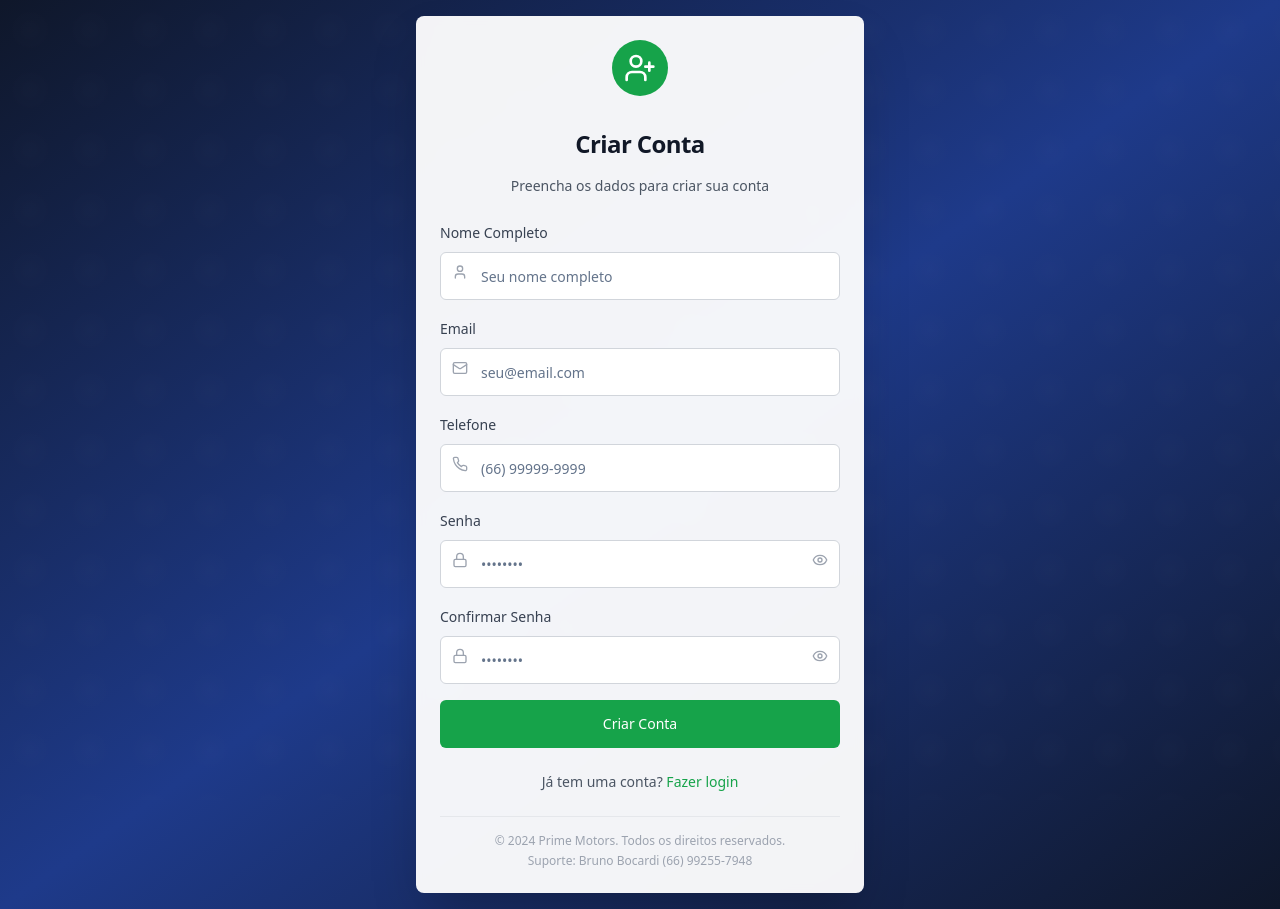
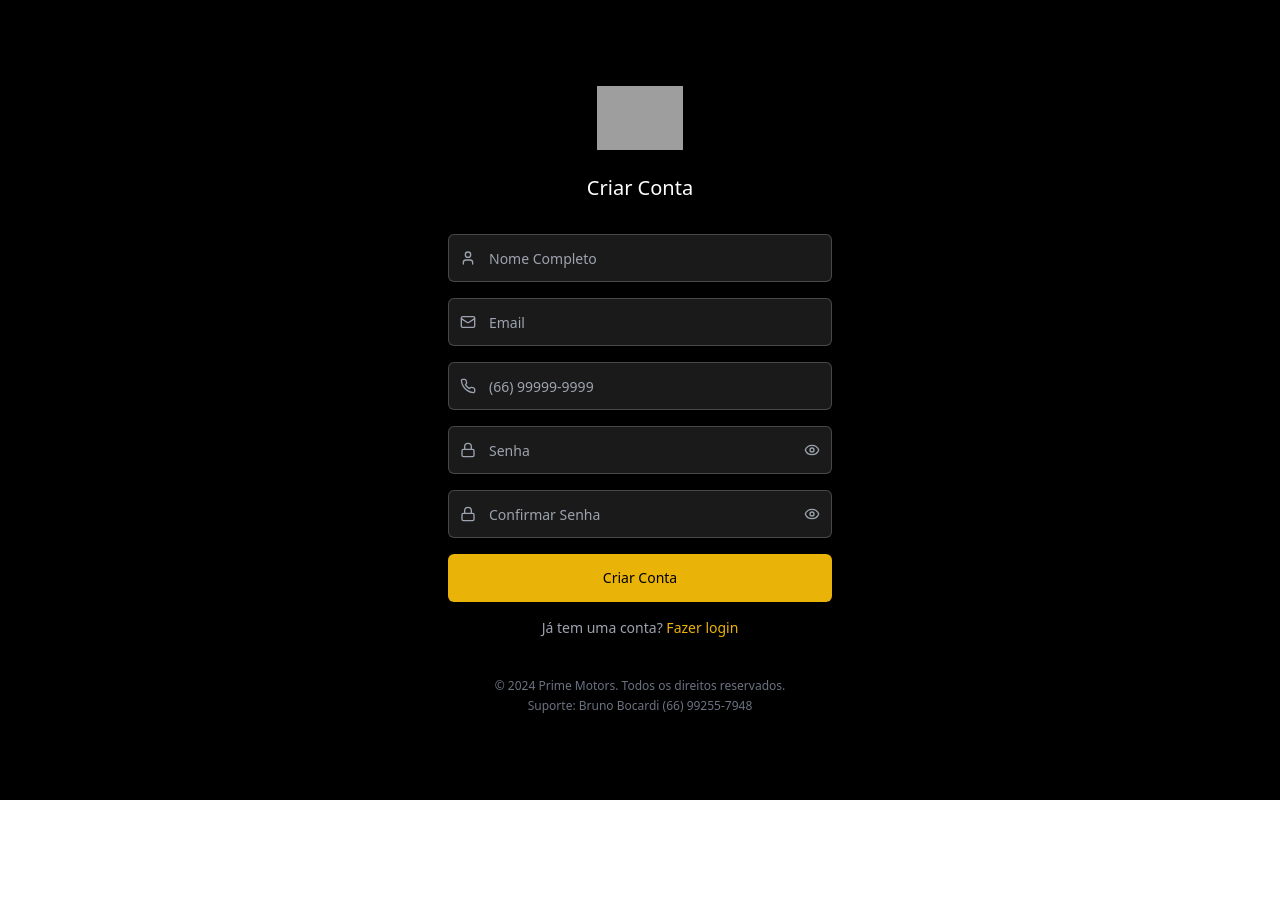
Before and after one commit to emarasimeone/prime-motors-login-auth, a React (Vite) app: page / in a window 1280 px wide. Both pictures are taken after a click on the button "Criar conta". After the commit the page ends 800 px from the top, so only its background shows below. Built offline with nearby package versions, Linux system fonts and the light colour scheme; grey boxes are pictures that could not be loaded.

Commit message:
Refactor: Update login page design
Update the login page design to match the provided image and use the specified logo.

```diff
--- a/src/components/LoginForm.tsx
+++ b/src/components/LoginForm.tsx
@@ -1,11 +1,10 @@
 
 import { useState } from 'react';
-import { Card, CardContent, CardDescription, CardHeader, CardTitle } from '@/components/ui/card';
+import { Card, CardContent } from '@/components/ui/card';
 import { Input } from '@/components/ui/input';
 import { Button } from '@/components/ui/button';
-import { Label } from '@/components/ui/label';
 import { Alert, AlertDescription } from '@/components/ui/alert';
-import { Eye, EyeOff, Lock, Mail, Car, Loader2 } from 'lucide-react';
+import { Eye, EyeOff, Lock, User, Loader2 } from 'lucide-react';
 import { useToast } from '@/hooks/use-toast';
 
 interface LoginFormProps {
@@ -30,7 +29,6 @@ const LoginForm = ({ onSwitchToRegister }: LoginFormProps) => {
     setError('');
     setLoading(true);
 
-    // Validações básicas
     if (!email || !password) {
       setError('Por favor, preencha todos os campos');
       setLoading(false);
@@ -50,17 +48,13 @@ const LoginForm = ({ onSwitchToRegister }: LoginFormProps) => {
     }
 
     try {
-      // Simular chamada para API
       await new Promise(resolve => setTimeout(resolve, 2000));
 
-      // Simular sucesso para demonstração
       if (email === 'admin@primemotors.com' && password === '123456') {
         toast({
           title: "Login realizado com sucesso!",
           description: "Bem-vindo ao sistema Prime Motors"
         });
-
-        // Aqui você redirecionaria para o dashboard
         console.log('Login bem-sucedido - redirecionando para dashboard...');
       } else {
         setError('Email ou senha incorretos');
@@ -74,76 +68,61 @@ const LoginForm = ({ onSwitchToRegister }: LoginFormProps) => {
   };
 
   return (
-    <Card className="w-full max-w-md mx-auto backdrop-blur-sm bg-white/95 shadow-2xl border-0 animate-fade-in">
-      <CardHeader className="space-y-4 text-center pb-6">
-        <div className="flex justify-center mb-4">
-          <div className="bg-blue-600 p-3 rounded-full">
-            <Car className="h-8 w-8 text-white" />
+    <div className="w-full max-w-sm mx-auto">
+      <div className="text-center mb-8">
+        <img
+          src="https://plataformaweb-sites.s3.amazonaws.com/prime-motors-mt/img/logo-PRIME-MOTORS-MT-1030x113.png"
+          alt="Prime Motors"
+          className="h-16 mx-auto mb-6 object-contain"
+        />
       </div>
-        </div>
-        <CardTitle className="text-2xl font-bold text-gray-900">FACE-PRIME</CardTitle>
-        <CardDescription className="text-gray-600">
-          Faça login para acessar o sistema
-        </CardDescription>
-      </CardHeader>
 
-      <CardContent className="space-y-6">
+      <Card className="bg-transparent border-0 shadow-none">
+        <CardContent className="p-0 space-y-4">
           {error && (
-          <Alert className="border-red-200 bg-red-50">
-            <AlertDescription className="text-red-700">
+            <Alert className="border-red-500/20 bg-red-500/10">
+              <AlertDescription className="text-red-400">
                 {error}
               </AlertDescription>
             </Alert>
           )}
 
           <form onSubmit={handleLogin} className="space-y-4">
-          <div className="space-y-2">
-            <Label htmlFor="email" className="text-sm font-medium text-gray-700">
-              Email
-            </Label>
             <div className="relative">
-              <Mail className="absolute left-3 top-3 h-4 w-4 text-gray-400" />
+              <User className="absolute left-3 top-1/2 transform -translate-y-1/2 h-4 w-4 text-gray-400" />
               <Input
-                id="email"
                 type="email"
-                placeholder="seu@email.com"
+                placeholder="Email"
                 value={email}
                 onChange={(e) => setEmail(e.target.value)}
-                className="pl-10 h-12 border-gray-300 focus:border-blue-500 focus:ring-blue-500"
+                className="pl-10 h-12 bg-white/10 border-white/20 text-white placeholder:text-gray-400 focus:border-yellow-500 focus:ring-yellow-500/20"
                 disabled={loading}
               />
             </div>
-          </div>
 
-          <div className="space-y-2">
-            <Label htmlFor="password" className="text-sm font-medium text-gray-700">
-              Senha
-            </Label>
             <div className="relative">
-              <Lock className="absolute left-3 top-3 h-4 w-4 text-gray-400" />
+              <Lock className="absolute left-3 top-1/2 transform -translate-y-1/2 h-4 w-4 text-gray-400" />
               <Input
-                id="password"
                 type={showPassword ? "text" : "password"}
-                placeholder="••••••••"
+                placeholder="Senha"
                 value={password}
                 onChange={(e) => setPassword(e.target.value)}
-                className="pl-10 pr-10 h-12 border-gray-300 focus:border-blue-500 focus:ring-blue-500"
+                className="pl-10 pr-10 h-12 bg-white/10 border-white/20 text-white placeholder:text-gray-400 focus:border-yellow-500 focus:ring-yellow-500/20"
                 disabled={loading}
               />
               <button
                 type="button"
                 onClick={() => setShowPassword(!showPassword)}
-                className="absolute right-3 top-3 text-gray-400 hover:text-gray-600 transition-colors"
+                className="absolute right-3 top-1/2 transform -translate-y-1/2 text-gray-400 hover:text-gray-300 transition-colors"
                 disabled={loading}
               >
                 {showPassword ? <EyeOff className="h-4 w-4" /> : <Eye className="h-4 w-4" />}
               </button>
             </div>
-          </div>
 
             <Button
               type="submit"
-            className="w-full h-12 bg-blue-600 hover:bg-blue-700 text-white font-medium transition-all duration-200 disabled:opacity-50"
+              className="w-full h-12 bg-yellow-500 hover:bg-yellow-600 text-black font-medium transition-all duration-200 disabled:opacity-50"
               disabled={loading}
             >
               {loading ? (
@@ -160,7 +139,7 @@ const LoginForm = ({ onSwitchToRegister }: LoginFormProps) => {
           <div className="text-center space-y-3">
             <button
               type="button"
-            className="text-sm text-blue-600 hover:text-blue-700 font-medium transition-colors"
+              className="text-sm text-yellow-500 hover:text-yellow-400 font-medium transition-colors"
               onClick={() => {
                 toast({
                   title: "Funcionalidade em desenvolvimento",
@@ -171,26 +150,27 @@ const LoginForm = ({ onSwitchToRegister }: LoginFormProps) => {
               Esqueceu sua senha?
             </button>
 
-          <p className="text-sm text-gray-600">
+            <p className="text-sm text-gray-400">
               Não tem uma conta?{' '}
               <button
                 type="button"
                 onClick={onSwitchToRegister}
-              className="text-blue-600 hover:text-blue-700 font-medium transition-colors"
+                className="text-yellow-500 hover:text-yellow-400 font-medium transition-colors"
               >
                 Criar conta
               </button>
             </p>
           </div>
 
-        <div className="pt-4 border-t border-gray-200">
-          <div className="text-xs text-gray-400 text-center space-y-1">
+          <div className="pt-6 text-center">
+            <div className="text-xs text-gray-500 space-y-1">
               <p>© 2024 Prime Motors. Todos os direitos reservados.</p>
               <p>Suporte: Bruno Bocardi (66) 99255-7948</p>
             </div>
           </div>
         </CardContent>
       </Card>
+    </div>
   );
 };
 
--- a/src/components/RegisterForm.tsx
+++ b/src/components/RegisterForm.tsx
@@ -1,11 +1,10 @@
 
 import { useState } from 'react';
-import { Card, CardContent, CardDescription, CardHeader, CardTitle } from '@/components/ui/card';
+import { Card, CardContent } from '@/components/ui/card';
 import { Input } from '@/components/ui/input';
 import { Button } from '@/components/ui/button';
-import { Label } from '@/components/ui/label';
 import { Alert, AlertDescription } from '@/components/ui/alert';
-import { Eye, EyeOff, Lock, Mail, User, Phone, Loader2, UserPlus } from 'lucide-react';
+import { Eye, EyeOff, Lock, Mail, User, Phone, Loader2 } from 'lucide-react';
 import { useToast } from '@/hooks/use-toast';
 
 interface RegisterFormProps {
@@ -45,7 +44,6 @@ const RegisterForm = ({ onSwitchToLogin }: RegisterFormProps) => {
     setError('');
     setLoading(true);
 
-    // Validações
     if (!formData.name || !formData.email || !formData.phone || !formData.password || !formData.confirmPassword) {
       setError('Por favor, preencha todos os campos');
       setLoading(false);
@@ -77,7 +75,6 @@ const RegisterForm = ({ onSwitchToLogin }: RegisterFormProps) => {
     }
 
     try {
-      // Simular chamada para API
       await new Promise(resolve => setTimeout(resolve, 2000));
 
       toast({
@@ -85,7 +82,6 @@ const RegisterForm = ({ onSwitchToLogin }: RegisterFormProps) => {
         description: "Sua conta foi criada. Você pode fazer login agora."
       });
 
-      // Limpar formulário e voltar para login
       setFormData({
         name: '',
         email: '',
@@ -103,138 +99,106 @@ const RegisterForm = ({ onSwitchToLogin }: RegisterFormProps) => {
   };
 
   return (
-    <Card className="w-full max-w-md mx-auto backdrop-blur-sm bg-white/95 shadow-2xl border-0 animate-fade-in">
-      <CardHeader className="space-y-4 text-center pb-6">
-        <div className="flex justify-center mb-4">
-          <div className="bg-green-600 p-3 rounded-full">
-            <UserPlus className="h-8 w-8 text-white" />
+    <div className="w-full max-w-sm mx-auto">
+      <div className="text-center mb-8">
+        <img
+          src="https://plataformaweb-sites.s3.amazonaws.com/prime-motors-mt/img/logo-PRIME-MOTORS-MT-1030x113.png"
+          alt="Prime Motors"
+          className="h-16 mx-auto mb-6 object-contain"
+        />
+        <h2 className="text-xl font-medium text-white">Criar Conta</h2>
       </div>
-        </div>
-        <CardTitle className="text-2xl font-bold text-gray-900">Criar Conta</CardTitle>
-        <CardDescription className="text-gray-600">
-          Preencha os dados para criar sua conta
-        </CardDescription>
-      </CardHeader>
 
-      <CardContent className="space-y-6">
+      <Card className="bg-transparent border-0 shadow-none">
+        <CardContent className="p-0 space-y-4">
           {error && (
-          <Alert className="border-red-200 bg-red-50">
-            <AlertDescription className="text-red-700">
+            <Alert className="border-red-500/20 bg-red-500/10">
+              <AlertDescription className="text-red-400">
                 {error}
               </AlertDescription>
             </Alert>
           )}
 
           <form onSubmit={handleRegister} className="space-y-4">
-          <div className="space-y-2">
-            <Label htmlFor="name" className="text-sm font-medium text-gray-700">
-              Nome Completo
-            </Label>
             <div className="relative">
-              <User className="absolute left-3 top-3 h-4 w-4 text-gray-400" />
+              <User className="absolute left-3 top-1/2 transform -translate-y-1/2 h-4 w-4 text-gray-400" />
               <Input
-                id="name"
                 type="text"
-                placeholder="Seu nome completo"
+                placeholder="Nome Completo"
                 value={formData.name}
                 onChange={(e) => handleInputChange('name', e.target.value)}
-                className="pl-10 h-12 border-gray-300 focus:border-green-500 focus:ring-green-500"
+                className="pl-10 h-12 bg-white/10 border-white/20 text-white placeholder:text-gray-400 focus:border-yellow-500 focus:ring-yellow-500/20"
                 disabled={loading}
               />
             </div>
-          </div>
 
-          <div className="space-y-2">
-            <Label htmlFor="email" className="text-sm font-medium text-gray-700">
-              Email
-            </Label>
             <div className="relative">
-              <Mail className="absolute left-3 top-3 h-4 w-4 text-gray-400" />
+              <Mail className="absolute left-3 top-1/2 transform -translate-y-1/2 h-4 w-4 text-gray-400" />
               <Input
-                id="email"
                 type="email"
-                placeholder="seu@email.com"
+                placeholder="Email"
                 value={formData.email}
                 onChange={(e) => handleInputChange('email', e.target.value)}
-                className="pl-10 h-12 border-gray-300 focus:border-green-500 focus:ring-green-500"
+                className="pl-10 h-12 bg-white/10 border-white/20 text-white placeholder:text-gray-400 focus:border-yellow-500 focus:ring-yellow-500/20"
                 disabled={loading}
               />
             </div>
-          </div>
 
-          <div className="space-y-2">
-            <Label htmlFor="phone" className="text-sm font-medium text-gray-700">
-              Telefone
-            </Label>
             <div className="relative">
-              <Phone className="absolute left-3 top-3 h-4 w-4 text-gray-400" />
+              <Phone className="absolute left-3 top-1/2 transform -translate-y-1/2 h-4 w-4 text-gray-400" />
               <Input
-                id="phone"
                 type="tel"
                 placeholder="(66) 99999-9999"
                 value={formData.phone}
                 onChange={(e) => handleInputChange('phone', e.target.value)}
-                className="pl-10 h-12 border-gray-300 focus:border-green-500 focus:ring-green-500"
+                className="pl-10 h-12 bg-white/10 border-white/20 text-white placeholder:text-gray-400 focus:border-yellow-500 focus:ring-yellow-500/20"
                 disabled={loading}
               />
             </div>
-          </div>
 
-          <div className="space-y-2">
-            <Label htmlFor="password" className="text-sm font-medium text-gray-700">
-              Senha
-            </Label>
             <div className="relative">
-              <Lock className="absolute left-3 top-3 h-4 w-4 text-gray-400" />
+              <Lock className="absolute left-3 top-1/2 transform -translate-y-1/2 h-4 w-4 text-gray-400" />
               <Input
-                id="password"
                 type={showPassword ? "text" : "password"}
-                placeholder="••••••••"
+                placeholder="Senha"
                 value={formData.password}
                 onChange={(e) => handleInputChange('password', e.target.value)}
-                className="pl-10 pr-10 h-12 border-gray-300 focus:border-green-500 focus:ring-green-500"
+                className="pl-10 pr-10 h-12 bg-white/10 border-white/20 text-white placeholder:text-gray-400 focus:border-yellow-500 focus:ring-yellow-500/20"
                 disabled={loading}
               />
               <button
                 type="button"
                 onClick={() => setShowPassword(!showPassword)}
-                className="absolute right-3 top-3 text-gray-400 hover:text-gray-600 transition-colors"
+                className="absolute right-3 top-1/2 transform -translate-y-1/2 text-gray-400 hover:text-gray-300 transition-colors"
                 disabled={loading}
               >
                 {showPassword ? <EyeOff className="h-4 w-4" /> : <Eye className="h-4 w-4" />}
               </button>
             </div>
-          </div>
 
-          <div className="space-y-2">
-            <Label htmlFor="confirmPassword" className="text-sm font-medium text-gray-700">
-              Confirmar Senha
-            </Label>
             <div className="relative">
-              <Lock className="absolute left-3 top-3 h-4 w-4 text-gray-400" />
+              <Lock className="absolute left-3 top-1/2 transform -translate-y-1/2 h-4 w-4 text-gray-400" />
               <Input
-                id="confirmPassword"
                 type={showConfirmPassword ? "text" : "password"}
-                placeholder="••••••••"
+                placeholder="Confirmar Senha"
                 value={formData.confirmPassword}
                 onChange={(e) => handleInputChange('confirmPassword', e.target.value)}
-                className="pl-10 pr-10 h-12 border-gray-300 focus:border-green-500 focus:ring-green-500"
+                className="pl-10 pr-10 h-12 bg-white/10 border-white/20 text-white placeholder:text-gray-400 focus:border-yellow-500 focus:ring-yellow-500/20"
                 disabled={loading}
               />
               <button
                 type="button"
                 onClick={() => setShowConfirmPassword(!showConfirmPassword)}
-                className="absolute right-3 top-3 text-gray-400 hover:text-gray-600 transition-colors"
+                className="absolute right-3 top-1/2 transform -translate-y-1/2 text-gray-400 hover:text-gray-300 transition-colors"
                 disabled={loading}
               >
                 {showConfirmPassword ? <EyeOff className="h-4 w-4" /> : <Eye className="h-4 w-4" />}
               </button>
             </div>
-          </div>
 
             <Button
               type="submit"
-            className="w-full h-12 bg-green-600 hover:bg-green-700 text-white font-medium transition-all duration-200 disabled:opacity-50"
+              className="w-full h-12 bg-yellow-500 hover:bg-yellow-600 text-black font-medium transition-all duration-200 disabled:opacity-50"
               disabled={loading}
             >
               {loading ? (
@@ -249,26 +213,27 @@ const RegisterForm = ({ onSwitchToLogin }: RegisterFormProps) => {
           </form>
 
           <div className="text-center">
-          <p className="text-sm text-gray-600">
+            <p className="text-sm text-gray-400">
               Já tem uma conta?{' '}
               <button
                 type="button"
                 onClick={onSwitchToLogin}
-              className="text-green-600 hover:text-green-700 font-medium transition-colors"
+                className="text-yellow-500 hover:text-yellow-400 font-medium transition-colors"
               >
                 Fazer login
               </button>
             </p>
           </div>
 
-        <div className="pt-4 border-t border-gray-200">
-          <div className="text-xs text-gray-400 text-center space-y-1">
+          <div className="pt-6 text-center">
+            <div className="text-xs text-gray-500 space-y-1">
               <p>© 2024 Prime Motors. Todos os direitos reservados.</p>
               <p>Suporte: Bruno Bocardi (66) 99255-7948</p>
             </div>
           </div>
         </CardContent>
       </Card>
+    </div>
   );
 };
 
--- a/src/pages/Index.tsx
+++ b/src/pages/Index.tsx
@@ -7,18 +7,12 @@ const Index = () => {
   const [isLoginMode, setIsLoginMode] = useState(true);
 
   return (
-    <div className="min-h-screen bg-gradient-to-br from-slate-900 via-blue-900 to-slate-900">
-      <div className="absolute inset-0 opacity-20">
-        <div className="absolute inset-0 bg-[radial-gradient(circle_at_50%_50%,rgba(156,146,172,0.1)_0%,transparent_50%)] bg-[length:60px_60px]"></div>
-      </div>
-
-      <div className="relative flex items-center justify-center min-h-screen p-4">
-        {isLoginMode ? (
-          <LoginForm onSwitchToRegister={() => setIsLoginMode(false)} />
-        ) : (
-          <RegisterForm onSwitchToLogin={() => setIsLoginMode(true)} />
-        )}
-      </div>
+    <div className="min-h-screen bg-black flex items-center justify-center p-4">
+      {isLoginMode ? (
+        <LoginForm onSwitchToRegister={() => setIsLoginMode(false)} />
+      ) : (
+        <RegisterForm onSwitchToLogin={() => setIsLoginMode(true)} />
+      )}
     </div>
   );
 };
```
Lines whose indentation alone changed are shown as unchanged.
